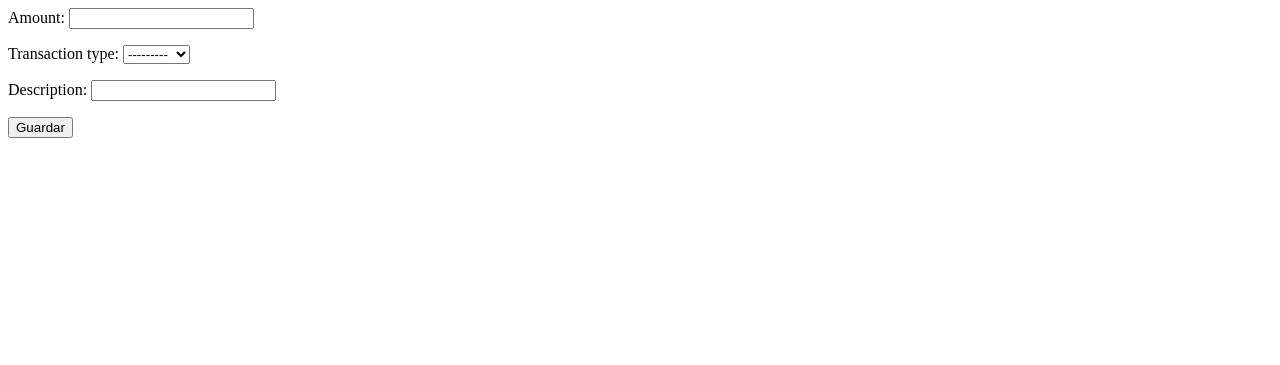
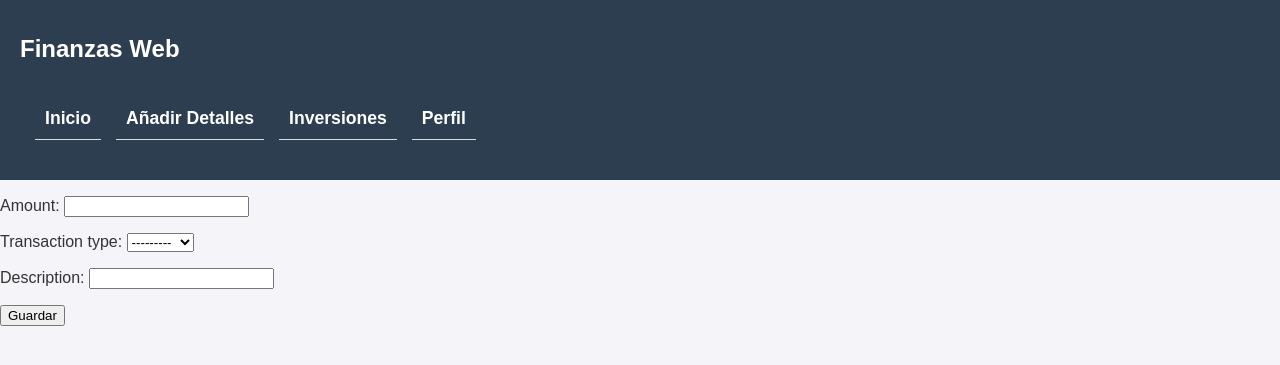
Before and after one commit to fco-vasquez/FinanzasWeb-IngeneriaSoftware, a Django app: page /actualizar/add/ in a window 1280 px wide. Shown: the top 365 px of the page. Run offline with Django 5.2, Linux system fonts and the light colour scheme; the visitor is signed in with stand-in values (Sample User, id 1); data that the repository does not hold is empty.

Commit message:
TERMINAR DISEÑO GUARDAR MONTOS

```diff
--- a/templates/finanzas/add_transaction.html
+++ b/templates/finanzas/add_transaction.html
@@ -1,4 +1,32 @@
+{% load static %}
+<!DOCTYPE html>
+<html lang="en">
+<head>
+    <meta charset="UTF-8">
+    <meta name="viewport" content="width=device-width, initial-scale=1.0">
+    <title>Document</title>
+
+    <link rel="stylesheet" href="{% static 'css/nav.css' %}">
+    <link rel="stylesheet" href="{% static 'css/dashboard.css' %}">
+
+
+</head>
+<body>
+    <header>
+        <nav>
+            <div class="logo">
+                <h1>Finanzas Web</h1>
+            </div>
+            <ul class="nav-links">
+                <li><a href="#">Inicio</a></li>
+                <li><a href="add/">Añadir Detalles</a></li>
+                <li><a href="#">Inversiones</a></li>
+                <li><a href="/actualizar/">Perfil</a></li>
+            </ul>
+        </nav>
+    </header>
     <!-- templates/finanzas/add_transaction.html -->
+    <div class="container">
         <form method="POST">
             {% csrf_token %}
             {{ form.as_p }}
@@ -11,3 +39,6 @@
                 <li>{{ transaction.date }} - {{ transaction.type }}: ${{ transaction.amount }}</li>
             {% endfor %}
         </ul>
+    </div>
+</body>
+</html>
--- a/templates/users/actualizar_perfil.html
+++ b/templates/users/actualizar_perfil.html
@@ -15,9 +15,9 @@
             <ul class="nav-links">
             <!--<li><a href="#home" class="logo">City</a></li>-->
                 <li><a href="Finanzas">Ingreso</a></li>
-                <li><a href="">Detalles</a></li>
-                <li><a href="">Inversiones</a></li>
-                <li><a href="">Contacto</a></li>
+                <li><a href="add/">Detalles</a></li>
+                <li><a href="Finanzas">Inversiones</a></li>
+                <li><a href="/actualizar/">Perfil</a></li>
             </ul>
         </nav>
 
```
Lines whose indentation alone changed are shown as unchanged.
